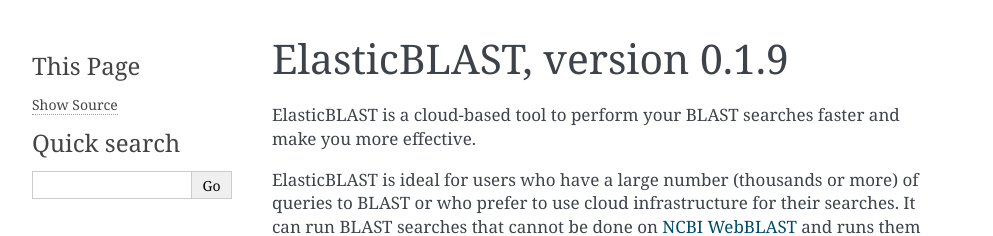
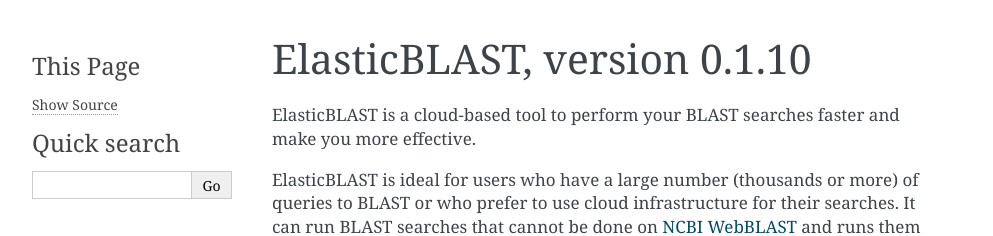
Before and after one commit to ncbi/elastic-blast-docs, a Sphinx documentation site: the page built from docs/source/index.rst, in a window 1280 px wide. Shown: the top 236 px of the page, without its empty margins (148-1141 px from the left). Built offline with Sphinx 7.4.7, drawn with Linux system fonts in a browser that asks for light colours.

Commit message:
Bump version

```diff
--- a/docs/source/conf.py
+++ b/docs/source/conf.py
@@ -42,7 +42,7 @@
 author = 'Christiam Camacho'
 
 # The full version, including alpha/beta/rc tags
-release = '0.1.9'
+release = '0.1.10'
 
 
 # -- General configuration ---------------------------------------------------
```
